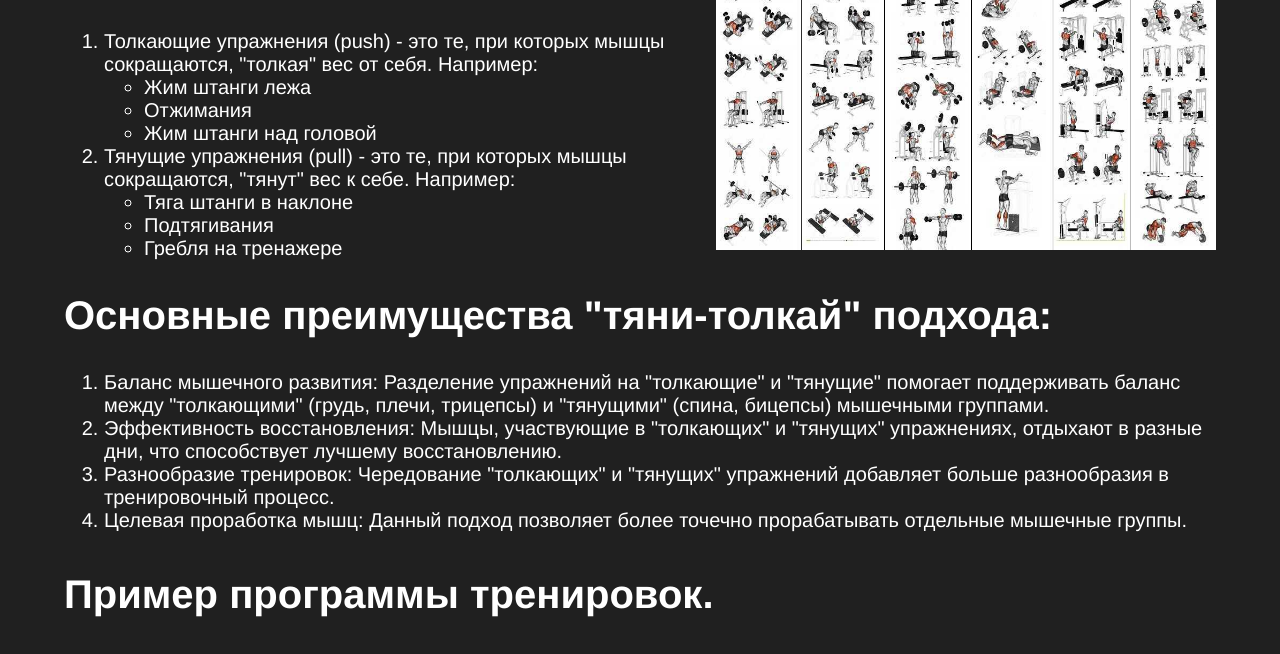
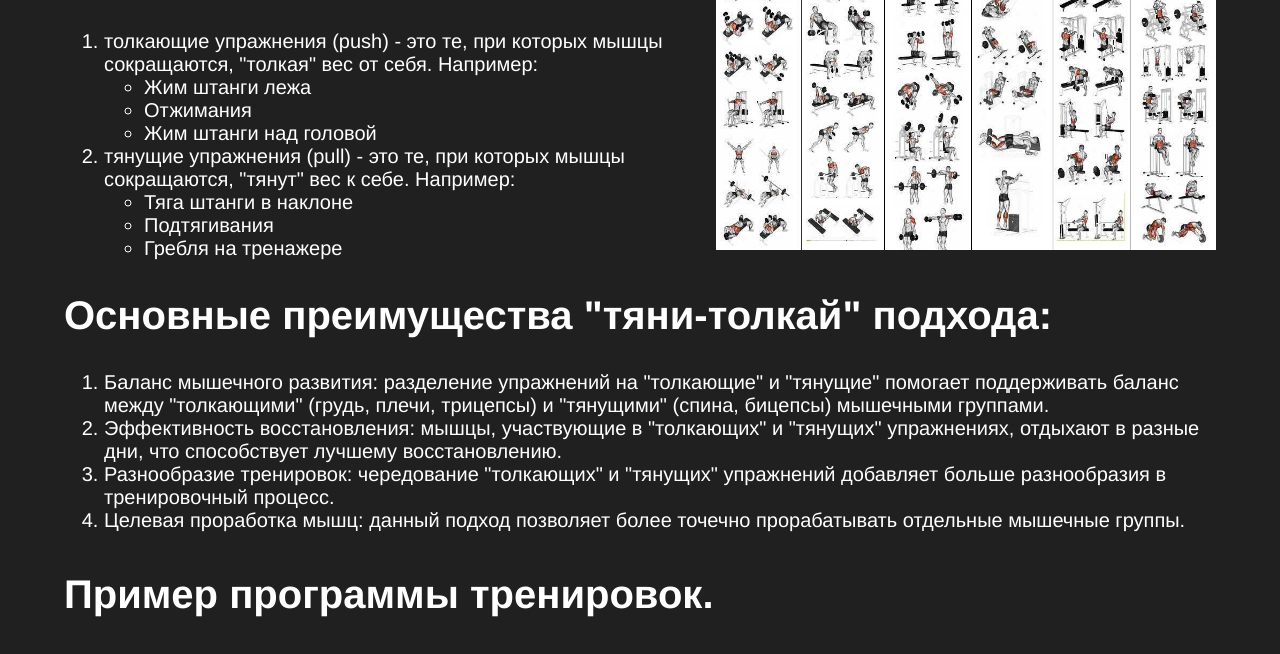
Before and after one commit to kripiks/lil-oleg-mcsenya, a plain HTML site: page index(Tyni-tolk).html in a window 1280 px wide. Shown: the part 455-1109 px from the top of the page. Drawn offline with Linux system fonts and the light colour scheme.

Commit message:
Update index(Tyni-tolk).html

```diff
--- a/index(Tyni-tolk).html
+++ b/index(Tyni-tolk).html
@@ -19,20 +19,20 @@
 <p style="font-size: 26px;">"Тяни-толкай" (от англ. "push-pull") - это один из подходов к построению сплит-тренировок, при котором упражнения разделяются на "толкающие" (push) и "тянущие" (pull).</p>
     <img src='push.jpg' align='right'  width="500"  height="350" >
 <h2 style="font-size: 40px;">Суть "тяни-толкай" подхода заключается в том, что:</h2>
-<ol><li style="font-size: 20px;">	Толкающие упражнения (push) - это те, при которых мышцы сокращаются, "толкая" вес от себя. Например:</li>
+<ol><li style="font-size: 20px;">	толкающие упражнения (push) - это те, при которых мышцы сокращаются, "толкая" вес от себя. Например:</li>
 <ul><li style="font-size: 20px;">	Жим штанги лежа</li>
 <li style="font-size: 20px;">	Отжимания</li>
 <li style="font-size: 20px;">	Жим штанги над головой</li></ul>
-<li style="font-size: 20px;">	Тянущие упражнения (pull) - это те, при которых мышцы сокращаются, "тянут" вес к себе. Например: <ul>
+<li style="font-size: 20px;">	тянущие упражнения (pull) - это те, при которых мышцы сокращаются, "тянут" вес к себе. Например: <ul>
 <li style="font-size: 20px;">	Тяга штанги в наклоне
 <li style="font-size: 20px;">	Подтягивания
 <li style="font-size: 20px;">	Гребля на тренажере</ul>
 </ol>
 <h2 style="font-size: 40px;">Основные преимущества "тяни-толкай" подхода:</h2>
-<ol><li style="font-size: 20px;">	Баланс мышечного развития: Разделение упражнений на "толкающие" и "тянущие" помогает поддерживать баланс между "толкающими" (грудь, плечи, трицепсы) и "тянущими" (спина, бицепсы) мышечными группами.</li>
-<li style="font-size: 20px;">	Эффективность восстановления: Мышцы, участвующие в "толкающих" и "тянущих" упражнениях, отдыхают в разные дни, что способствует лучшему восстановлению.</li>
-<li style="font-size: 20px;">	Разнообразие тренировок: Чередование "толкающих" и "тянущих" упражнений добавляет больше разнообразия в тренировочный процесс.</li>
-<li style="font-size: 20px;">	Целевая проработка мышц: Данный подход позволяет более точечно прорабатывать отдельные мышечные группы.</li></ol>
+<ol><li style="font-size: 20px;">	Баланс мышечного развития: разделение упражнений на "толкающие" и "тянущие" помогает поддерживать баланс между "толкающими" (грудь, плечи, трицепсы) и "тянущими" (спина, бицепсы) мышечными группами.</li>
+<li style="font-size: 20px;">	Эффективность восстановления: мышцы, участвующие в "толкающих" и "тянущих" упражнениях, отдыхают в разные дни, что способствует лучшему восстановлению.</li>
+<li style="font-size: 20px;">	Разнообразие тренировок: чередование "толкающих" и "тянущих" упражнений добавляет больше разнообразия в тренировочный процесс.</li>
+<li style="font-size: 20px;">	Целевая проработка мышц: данный подход позволяет более точечно прорабатывать отдельные мышечные группы.</li></ol>
 <h3 style="font-size: 40px;">Пример программы тренировок.</h3>
     <img src='213.jpg' align='right'  width="500"  height="350" >
   <ul type ="disc">
```
